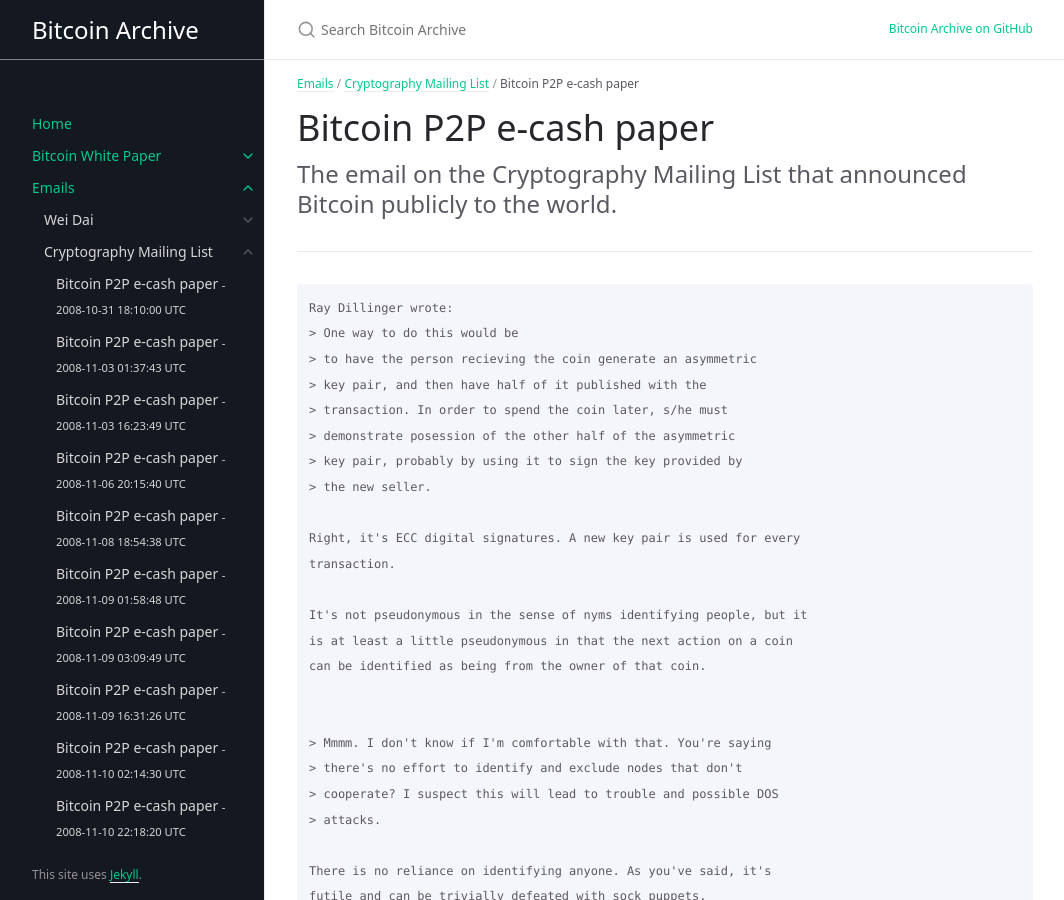
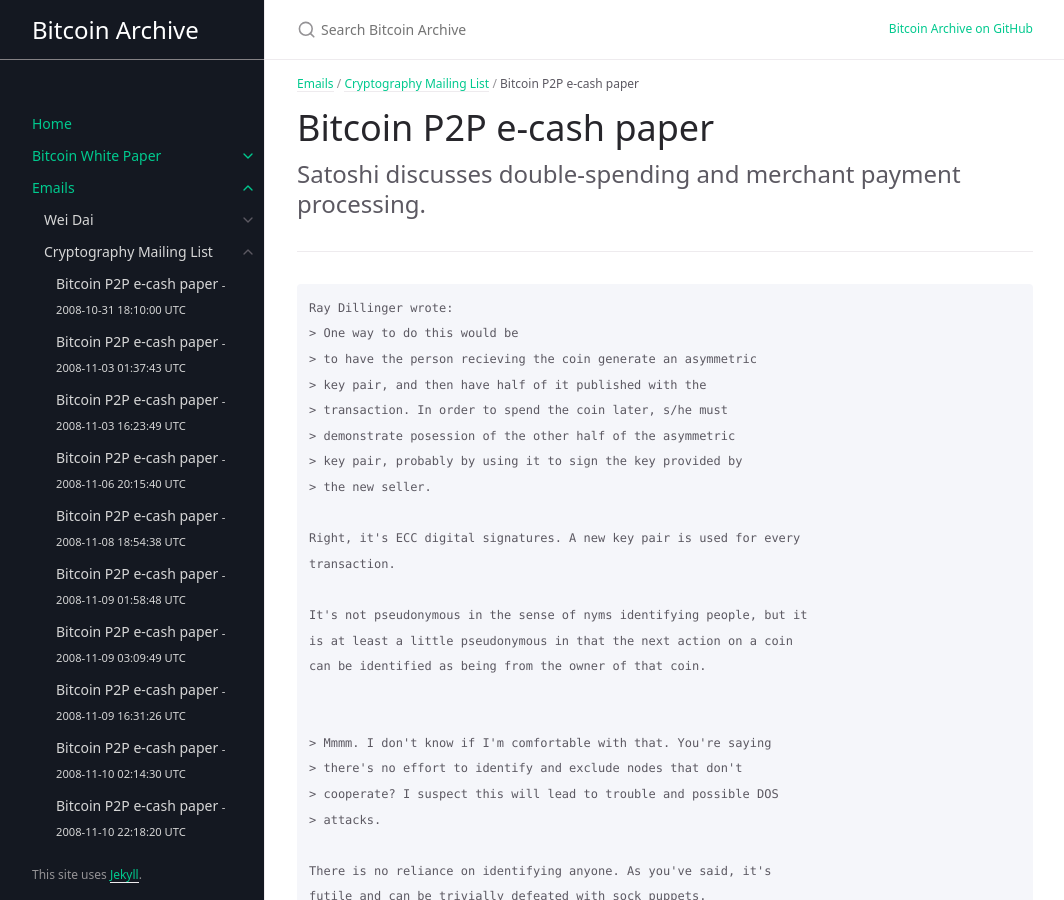
Before and after one commit to wakgill/bitcoin-archive, a Jekyll site: the page built from docs/emails/cryptography/14.md, in a window 1280 px wide and 900 px high. Shown: the whole window, without its empty margins (107-1171 px from the left). Built offline with Jekyll 4.4.1, drawn with Linux system fonts in a browser that asks for light colours; some web fonts are replaced.

Commit message:
Update 14.md

```diff
--- a/docs/emails/cryptography/14.md
+++ b/docs/emails/cryptography/14.md
@@ -9,7 +9,7 @@ date: 2008-11-15 18:02:00 UTC
 
 # Bitcoin P2P e-cash paper
 
-The email on the Cryptography Mailing List that announced Bitcoin publicly to the world.
+Satoshi discusses double-spending and merchant payment processing.
 {: .fs-6 .fw-300 }
 
 ---
```
